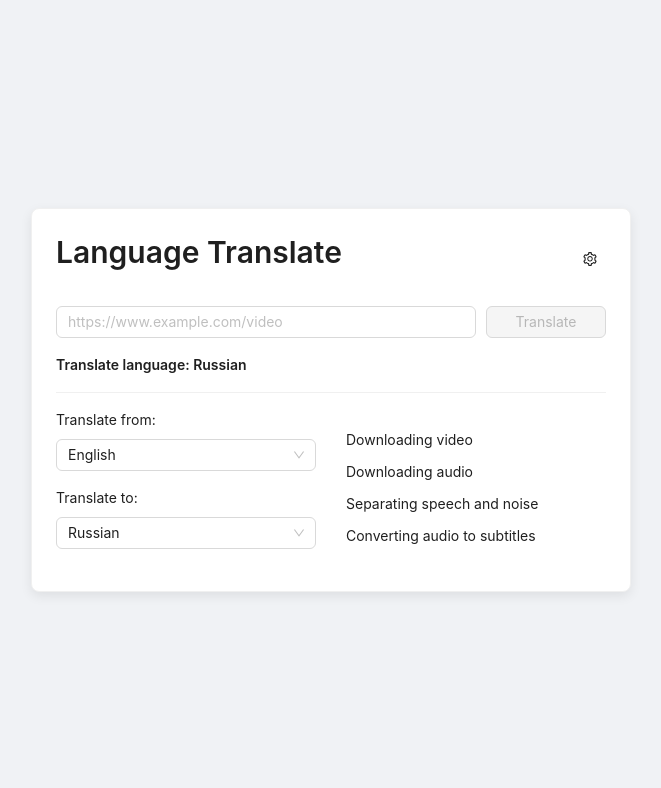
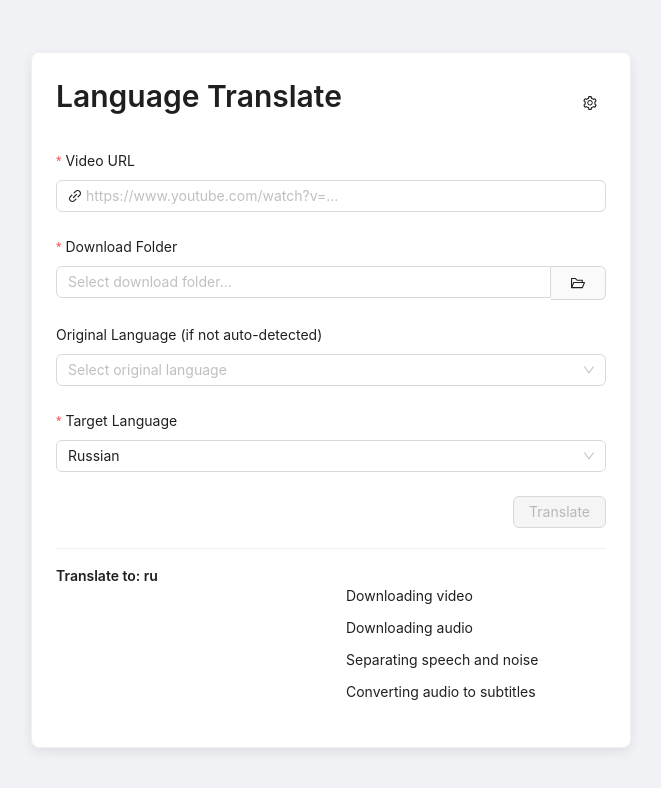
Before and after one commit to region23/videonova2, a React (Vite) app: page / in a window 1280 px wide. Shown: the top 788 px of the page, without its empty margins (309-970 px from the left). Built offline with nearby package versions, Linux system fonts and the light colour scheme.

Commit message:
step 2.1

```diff
--- a/src/preload/index.ts
+++ b/src/preload/index.ts
@@ -12,6 +12,9 @@ contextBridge.exposeInMainWorld('electronAPI', {
   getSetting: (key: string) => ipcRenderer.invoke(Channels.GET_SETTING, key),
   setSetting: (key: string, value: any) => ipcRenderer.invoke(Channels.SET_SETTING, key, value),
   getSettings: () => ipcRenderer.invoke(Channels.GET_SETTINGS),
+
+  // File system methods
+  selectFolder: () => ipcRenderer.invoke(Channels.SELECT_FOLDER),
 
   // Dependency management methods
   getDependencyPaths: () => ipcRenderer.invoke(Channels.GET_DEPENDENCY_PATHS),
--- a/src/renderer/App.css
+++ b/src/renderer/App.css
@@ -90,3 +90,13 @@
 .read-the-docs {
   color: #888;
 }
+
+.main-content {
+  margin-bottom: 20px;
+}
+
+.action-buttons {
+  display: flex;
+  justify-content: flex-end;
+  margin-top: 20px;
+}
--- a/src/renderer/App.tsx
+++ b/src/renderer/App.tsx
@@ -1,18 +1,21 @@
 import { useState, useEffect } from 'react';
-import { Input, Button, Typography, Divider, Select, Checkbox } from 'antd';
+import { Button, Typography, Divider, Checkbox } from 'antd';
 import { CheckCircleFilled, SettingOutlined } from '@ant-design/icons';
 import AppLayout from './components/Layout';
 import { Settings } from './components/Settings';
+import InputForm, { FormData } from './components/InputForm';
 import './App.css';
 import './styles/Settings.css';
 
 const { Title, Text } = Typography;
-const { Option } = Select;
 
 function App() {
-  const [videoUrl, setVideoUrl] = useState('');
-  const [fromLanguage, setFromLanguage] = useState('English');
-  const [toLanguage, setToLanguage] = useState('Russian');
+  const [formData, setFormData] = useState<FormData>({
+    videoUrl: '',
+    downloadFolder: '',
+    originalLanguage: undefined,
+    targetLanguage: 'ru',
+  });
   const [processing, setProcessing] = useState(false);
   const [showSettings, setShowSettings] = useState(false);
   const [theme, setTheme] = useState<'light' | 'dark'>('light');
@@ -42,8 +45,12 @@ function App() {
     loadTheme();
   }, []);
 
+  const handleFormChange = (data: FormData) => {
+    setFormData(data);
+  };
+
   const handleTranslate = () => {
-    if (!videoUrl) return;
+    if (!formData.videoUrl || !formData.downloadFolder || !formData.targetLanguage) return;
     setProcessing(true);
 
     // This would be replaced with actual API calls and processing logic
@@ -84,62 +91,33 @@ function App() {
             />
           </div>
 
-          <div className="app-input-group">
-            <Input
-              placeholder="https://www.example.com/video"
-              value={videoUrl}
-              onChange={(e) => setVideoUrl(e.target.value)}
-              style={{ width: 'calc(100% - 130px)', marginRight: '10px' }}
+          <div className="main-content">
+            <InputForm
+              onFormChange={handleFormChange}
+              initialValues={formData}
             />
+
+            <div className="action-buttons">
               <Button
                 type="primary"
                 onClick={handleTranslate}
-              disabled={processing || !videoUrl}
-              style={{ width: '120px' }}
+                disabled={processing || !formData.videoUrl || !formData.downloadFolder || !formData.targetLanguage}
               >
                 Translate
               </Button>
             </div>
-
-          <Text strong>Translate language: {toLanguage}</Text>
+          </div>
 
           <Divider className="app-divider" />
 
           <div style={{ display: 'flex' }}>
-            <div style={{ flex: 1 }}>
-              <div className="app-input-group">
-                <Text>Translate from:</Text>
-                <Select
-                  value={fromLanguage}
-                  onChange={setFromLanguage}
-                  style={{ width: '100%', marginTop: '8px' }}
-                >
-                  <Option value="English">English</Option>
-                  <Option value="Spanish">Spanish</Option>
-                  <Option value="French">French</Option>
-                  <Option value="German">German</Option>
-                  <Option value="Chinese">Chinese</Option>
-                </Select>
+            <div style={{ flex: 1, marginRight: '30px' }}>
+              <Text strong>
+                {formData.targetLanguage && `Translate to: ${formData.targetLanguage}`}
+              </Text>
             </div>
 
-              <div className="app-input-group">
-                <Text>Translate to:</Text>
-                <Select
-                  value={toLanguage}
-                  onChange={setToLanguage}
-                  style={{ width: '100%', marginTop: '8px' }}
-                >
-                  <Option value="Russian">Russian</Option>
-                  <Option value="English">English</Option>
-                  <Option value="Spanish">Spanish</Option>
-                  <Option value="French">French</Option>
-                  <Option value="German">German</Option>
-                  <Option value="Chinese">Chinese</Option>
-                </Select>
-              </div>
-            </div>
-
-            <div style={{ flex: 1, marginLeft: '30px' }}>
+            <div style={{ flex: 1 }}>
               <div className="progress-list">
                 <div className="progress-item">
                   {progress.downloadingVideo && <CheckCircleFilled className="progress-icon" />}
--- /dev/null
+++ b/src/renderer/components/InputForm.tsx
@@ -0,0 +1,99 @@
+import React from 'react';
+import { Form, Input, Select, Button } from 'antd';
+import { LinkOutlined, FolderOpenOutlined } from '@ant-design/icons';
+import { LANGUAGES } from '../../shared/constants';
+
+export interface FormData {
+  videoUrl: string;
+  downloadFolder: string;
+  originalLanguage?: string;
+  targetLanguage: string;
+}
+
+interface InputFormProps {
+  onFormChange: (data: FormData) => void;
+  initialValues?: Partial<FormData>;
+}
+
+const InputForm: React.FC<InputFormProps> = ({ onFormChange, initialValues }) => {
+  const [form] = Form.useForm();
+
+  const handleFormChange = () => {
+    const formData = form.getFieldsValue();
+    onFormChange(formData);
+  };
+
+  const handleFolderSelection = async () => {
+    try {
+      const folderPath = await window.electronAPI.selectFolder();
+      if (folderPath) {
+        form.setFieldsValue({ downloadFolder: folderPath });
+        handleFormChange();
+      }
+    } catch (error) {
+      console.error('Error selecting folder:', error);
+    }
+  };
+
+  return (
+    <Form
+      form={form}
+      layout="vertical"
+      initialValues={initialValues}
+      onValuesChange={handleFormChange}
+    >
+      <Form.Item
+        name="videoUrl"
+        label="Video URL"
+        rules={[{ required: true, message: 'Please enter a video URL' }]}
+      >
+        <Input
+          prefix={<LinkOutlined />}
+          placeholder="https://www.youtube.com/watch?v=..."
+        />
+      </Form.Item>
+
+      <Form.Item
+        name="downloadFolder"
+        label="Download Folder"
+        rules={[{ required: true, message: 'Please select a download folder' }]}
+      >
+        <Input
+          readOnly
+          placeholder="Select download folder..."
+          addonAfter={
+            <Button
+              icon={<FolderOpenOutlined />}
+              onClick={handleFolderSelection}
+              type="text"
+            />
+          }
+        />
+      </Form.Item>
+
+      <Form.Item
+        name="originalLanguage"
+        label="Original Language (if not auto-detected)"
+      >
+        <Select
+          placeholder="Select original language"
+          options={LANGUAGES}
+          allowClear
+        />
+      </Form.Item>
+
+      <Form.Item
+        name="targetLanguage"
+        label="Target Language"
+        rules={[{ required: true, message: 'Please select a target language' }]}
+      >
+        <Select
+          placeholder="Select target language"
+          options={LANGUAGES}
+        />
+      </Form.Item>
+    </Form>
+  );
+};
+
+export default InputForm;
--- /dev/null
+++ b/src/shared/constants.ts
@@ -0,0 +1,14 @@
+export const LANGUAGES = [
+  { value: 'en', label: 'English' },
+  { value: 'es', label: 'Spanish' },
+  { value: 'fr', label: 'French' },
+  { value: 'de', label: 'German' },
+  { value: 'ru', label: 'Russian' },
+  { value: 'zh', label: 'Chinese' },
+  { value: 'ja', label: 'Japanese' },
+  { value: 'ko', label: 'Korean' },
+  { value: 'it', label: 'Italian' },
+  { value: 'pt', label: 'Portuguese' },
+  { value: 'ar', label: 'Arabic' },
+  { value: 'hi', label: 'Hindi' },
+];
--- a/src/shared/ipc-types.ts
+++ b/src/shared/ipc-types.ts
@@ -12,6 +12,9 @@ export interface IElectronAPI {
   getSetting: <T>(key: string) => Promise<T | undefined>;
   setSetting: <T>(key: string, value: T) => Promise<void>;
   getSettings: () => Promise<Record<string, any>>;
+
+  // File system methods
+  selectFolder: () => Promise<string | null>;
 
   // Dependency management methods
   getDependencyPaths: () => Promise<DependencyPaths>;
@@ -58,6 +61,9 @@ export const Channels = {
   SET_SETTING: 'ipc:set-setting',
   GET_SETTINGS: 'ipc:get-settings',
 
+  // File system channels
+  SELECT_FOLDER: 'ipc:select-folder',
+
   // Dependency management channels
   GET_DEPENDENCY_PATHS: 'ipc:get-dependency-paths',
   VALIDATE_DEPENDENCIES: 'ipc:validate-dependencies',
```
Also changed, not shown: memory-bank/phase-2.md (+5 -3 lines), src/main/index.ts (+13 -1 lines). Lines whose indentation alone changed are shown as unchanged.
